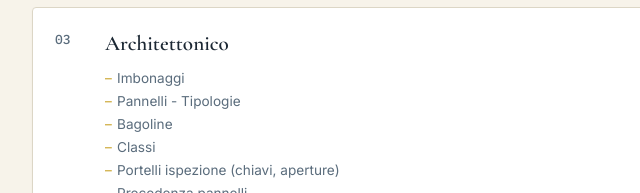
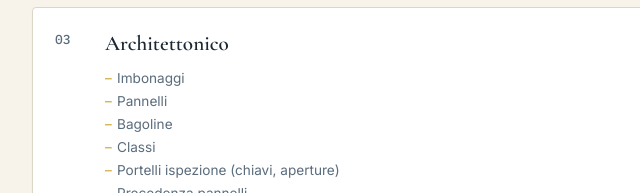
Before and after one commit to Silob95020/ManualeNA, a plain HTML site: page index.html in a window 1280 px wide. Shown: the part 1067-1260 px from the top of the page, 260-900 px from the left. Drawn offline with nearby package versions, Linux system fonts and the light colour scheme.

Commit message:
Add files via upload

```diff
--- a/index.html
+++ b/index.html
@@ -202,7 +202,7 @@ section.sec li{ margin-bottom:6px; }
         <span class="chapter-num">03</span>
         <div class="chapter-body">
           <span class="chapter-title">Architettonico</span>
-          <ul class="subs"><li>Imbonaggi</li><li>Pannelli - Tipologie</li><li>Bagoline</li><li>Classi</li><li>Portelli ispezione (chiavi, aperture)</li><li>Precedenza pannelli</li><li>Altezze</li><li>Cielini e velette</li><li>Mastre e catering</li><li>Ghiotte e ombrinali</li></ul>
+          <ul class="subs"><li>Imbonaggi</li><li>Pannelli</li><li>Bagoline</li><li>Classi</li><li>Portelli ispezione (chiavi, aperture)</li><li>Precedenza pannelli</li><li>Altezze</li><li>Cielini e velette</li><li>Mastre e catering</li><li>Ghiotte e ombrinali</li></ul>
         </div>
         <span class="go">→</span>
       </div>
```
